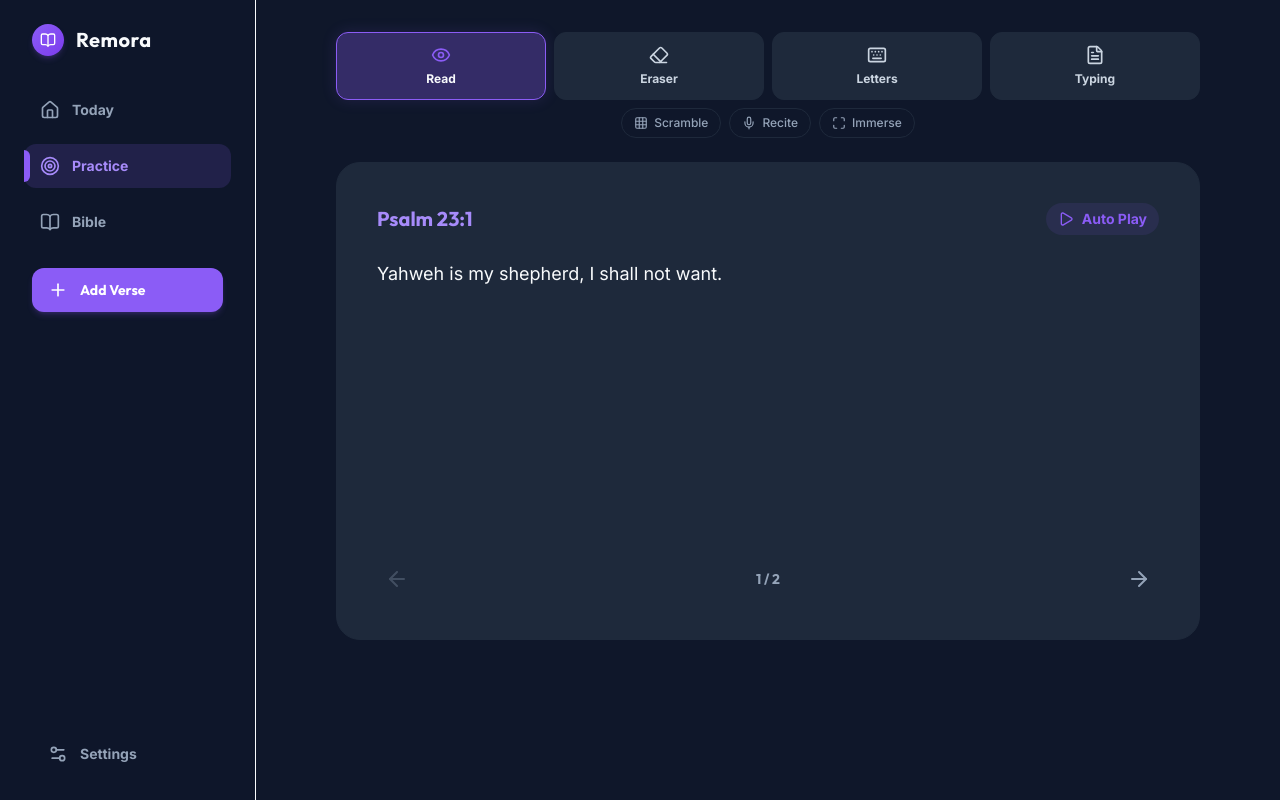
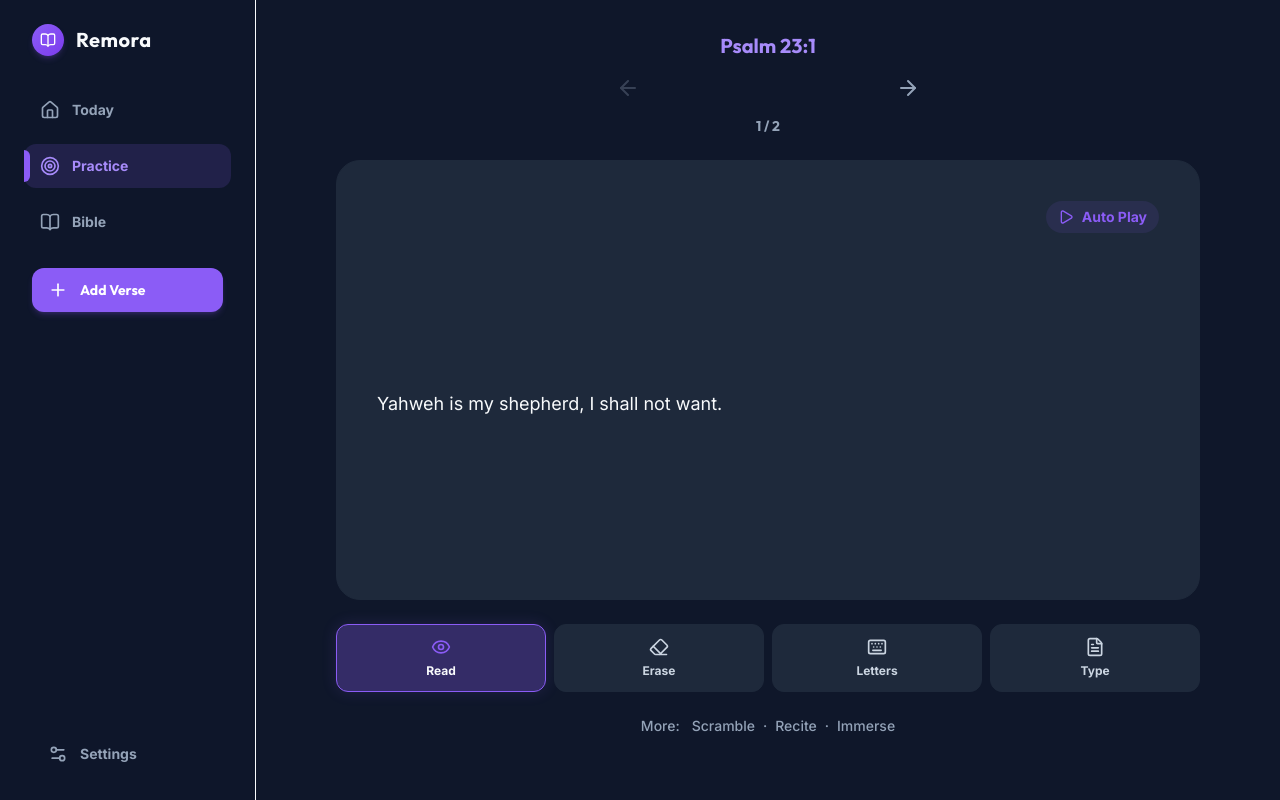
Before and after one commit to Kanakaiah/kanakaiah.github.io, a React (Vite) app: page /#/practice in a window 1280 px wide. Built offline with nearby package versions, Linux system fonts and the light colour scheme.

Commit message:
UI: Restructure Practice screen to match original wireframe layout

```diff
--- a/src/screens/Practice.tsx
+++ b/src/screens/Practice.tsx
@@ -1,6 +1,6 @@
 import React, { useState, useRef, useEffect } from 'react';
 import { useNavigate, useSearchParams } from 'react-router-dom';
-import { BookOpen, ArrowLeft, ArrowRight, Eye, Eraser, Keyboard, Grid, FileText, Mic, Maximize, Check, Play, Square, HelpCircle } from 'lucide-react';
+import { BookOpen, ArrowLeft, ArrowRight, Eye, Eraser, Keyboard, FileText, Check, Play, Square, HelpCircle } from 'lucide-react';
 import { useApp } from '../context/AppContext';
 import { useToast } from '../context/ToastContext';
 import { evaluateSM2 } from '../utils/sm2';
@@ -370,64 +370,45 @@ export const Practice: React.FC = () => {
 
       <div className={`flex-1 flex flex-col max-w-4xl mx-auto w-full px-4 ${isImmersed ? 'justify-center items-center h-full' : ''}`}>
 
-        {/* Mode Selector (Hidden in Immersed) */}
+        {/* Navigation & Header */}
         {!isImmersed && (
-          <div className="flex flex-col gap-2 pb-4 pt-2 px-2 -mx-2 mb-2">
-            {/* Primary Modes — Always visible as tabs */}
-            <div className="grid grid-cols-4 gap-2">
-              {[
-                { id: 'read', icon: Eye, label: 'Read' },
-                { id: 'eraser', icon: Eraser, label: 'Eraser' },
-                { id: 'first-letter', icon: Keyboard, label: 'Letters' },
-                { id: 'typing', icon: FileText, label: 'Typing' },
-              ].map(mode => (
+          <div className="flex flex-col items-center gap-2 mb-6 mt-2">
+            <span className="font-heading font-bold text-accent-light text-xl">
+              {currentVerse.ref}
+            </span>
+            <div className="flex items-center justify-between w-full max-w-xs">
               <button
-                  key={mode.id}
-                  onClick={() => setActiveMode(mode.id as PracticeMode)}
-                  className={`flex flex-col items-center py-3 px-2 rounded-xl border transition-all duration-300
-                    ${activeMode === mode.id
-                      ? 'border-accent bg-[var(--accent-glow-strong)] shadow-[0_0_15px_var(--accent-glow)]'
-                      : 'bg-card border-card-border hover:bg-card-hover'}`}
+                onClick={handlePrev} disabled={activeVerseIndex === 0}
+                className="p-2 rounded-full hover:bg-card-elevated disabled:opacity-30 transition-colors text-muted hover:text-primary"
               >
-                  <mode.icon className={`w-5 h-5 mb-1.5 ${activeMode === mode.id ? 'text-accent' : 'text-secondary'}`} />
-                  <span className={`text-xs font-bold ${activeMode === mode.id ? 'text-primary' : 'text-secondary'}`}>{mode.label}</span>
+                <ArrowLeft className="w-6 h-6" />
               </button>
-              ))}
+              <div className="flex-1 h-[1px] bg-glass-border mx-2"></div>
+              <button
+                onClick={handleNext} disabled={activeVerseIndex === verses.length - 1}
+                className="p-2 rounded-full hover:bg-card-elevated disabled:opacity-30 transition-colors text-muted hover:text-primary"
+              >
+                <ArrowRight className="w-6 h-6" />
+              </button>
             </div>
-
-            {/* Secondary Modes — Compact chips */}
-            <div className="flex items-center justify-center gap-2">
-              {[
-                { id: 'scramble', icon: Grid, label: 'Scramble' },
-                { id: 'speech', icon: Mic, label: 'Recite' },
-                { id: 'immersed', icon: Maximize, label: 'Immerse' },
-              ].map(mode => (
-                <button
-                  key={mode.id}
-                  onClick={() => setActiveMode(mode.id as PracticeMode)}
-                  className={`flex items-center gap-1.5 px-3 py-1.5 rounded-full border text-xs font-medium transition-all duration-300
-                    ${activeMode === mode.id
-                      ? 'border-accent bg-accent/15 text-accent shadow-sm'
-                      : 'bg-transparent border-card-border text-muted hover:text-secondary hover:border-card-hover'}`}
-                >
-                  <mode.icon className="w-3.5 h-3.5" />
-                  {mode.label}
-                </button>
-              ))}
-            </div>
+            <span className="font-heading font-bold text-muted text-sm">
+              {activeVerseIndex + 1} / {verses.length}
+            </span>
           </div>
         )}
 
-        {/* Display Board */}
-        <div className={`bg-card border border-card-border rounded-3xl p-6 lg:p-10 relative flex-1 flex flex-col ${isImmersed ? 'border-none bg-transparent w-full max-w-3xl' : 'shadow-none mb-48 lg:mb-32'}`}>
+        {/* Display Board (Workspace) */}
+        <div className={`bg-card border border-card-border rounded-3xl p-6 lg:p-10 relative flex-1 flex flex-col ${isImmersed ? 'border-none bg-transparent w-full max-w-3xl' : 'shadow-none mb-6'}`}>
           <div className="flex-1 flex flex-col">
-            <div className={`flex items-center mb-6 ${isImmersed ? 'justify-center' : 'justify-between'}`}>
+            <div className={`flex items-center mb-4 ${isImmersed ? 'justify-center' : 'justify-end'} min-h-[2rem]`}>
+              {isImmersed && (
                 <span
-                className={`font-heading font-bold transition-all duration-75 ${isImmersed ? 'text-secondary' : 'text-accent-light text-xl'}`}
-                style={isImmersed ? { fontSize: `${1.5 * zoomLevel}rem`, lineHeight: `${2 * zoomLevel}rem` } : {}}
+                  className="font-heading font-bold transition-all duration-75 text-secondary"
+                  style={{ fontSize: `${1.5 * zoomLevel}rem`, lineHeight: `${2 * zoomLevel}rem` }}
                 >
                   {currentVerse.ref}
                 </span>
+              )}
 
               {!isImmersed && activeMode === 'read' && (
                 <button
@@ -455,35 +436,60 @@ export const Practice: React.FC = () => {
 
             {!isImmersed && activeMode !== 'read' && renderProgressiveHint()}
 
-            <div key={activeMode} className="flex-1 animate-in fade-in zoom-in-95 duration-300">
+            <div key={activeMode} className="flex-1 animate-in fade-in zoom-in-95 duration-300 flex flex-col justify-center">
               {renderWorkspace()}
             </div>
           </div>
+        </div>
 
-          {/* Navigation Arrows */}
+        {/* Mode Selector (Moved to Bottom) */}
         {!isImmersed && (
-            <div className="mt-12 flex items-center justify-between">
+          <div className="flex flex-col gap-4 pb-24 lg:pb-8">
+            {/* Primary Modes — Always visible as tabs */}
+            <div className="grid grid-cols-4 gap-2">
+              {[
+                { id: 'read', icon: Eye, label: 'Read' },
+                { id: 'eraser', icon: Eraser, label: 'Erase' },
+                { id: 'first-letter', icon: Keyboard, label: 'Letters' },
+                { id: 'typing', icon: FileText, label: 'Type' },
+              ].map(mode => (
                 <button
-                onClick={handlePrev} disabled={activeVerseIndex === 0}
-                className="p-2 rounded-full hover:bg-card-elevated disabled:opacity-30 transition-colors text-muted hover:text-primary"
+                  key={mode.id}
+                  onClick={() => setActiveMode(mode.id as PracticeMode)}
+                  className={`flex flex-col items-center py-3 px-2 rounded-xl border transition-all duration-300
+                    ${activeMode === mode.id
+                      ? 'border-accent bg-[var(--accent-glow-strong)] shadow-[0_0_15px_var(--accent-glow)]'
+                      : 'bg-card border-card-border hover:bg-card-hover'}`}
                 >
-                <ArrowLeft className="w-6 h-6" />
+                  <mode.icon className={`w-5 h-5 mb-1.5 ${activeMode === mode.id ? 'text-accent' : 'text-secondary'}`} />
+                  <span className={`text-xs font-bold ${activeMode === mode.id ? 'text-primary' : 'text-secondary'}`}>{mode.label}</span>
                 </button>
+              ))}
+            </div>
 
-              <span className="font-heading font-bold text-muted text-sm">
-                {activeVerseIndex + 1} / {verses.length}
-              </span>
-
+            {/* Secondary Modes — Compact chips */}
+            <div className="flex items-center justify-center gap-3 mt-2 text-sm font-medium text-muted">
+              <span>More:</span>
+              <div className="flex items-center gap-2">
+                {[
+                  { id: 'scramble', label: 'Scramble' },
+                  { id: 'speech', label: 'Recite' },
+                  { id: 'immersed', label: 'Immerse' },
+                ].map((mode, idx) => (
+                  <React.Fragment key={mode.id}>
+                    {idx > 0 && <span>·</span>}
                     <button
-                onClick={handleNext} disabled={activeVerseIndex === verses.length - 1}
-                className="p-2 rounded-full hover:bg-card-elevated disabled:opacity-30 transition-colors text-muted hover:text-primary"
+                      onClick={() => setActiveMode(mode.id as PracticeMode)}
+                      className={`transition-colors ${activeMode === mode.id ? 'text-accent font-bold' : 'hover:text-primary'}`}
                     >
-                <ArrowRight className="w-6 h-6" />
+                      {mode.label}
                     </button>
+                  </React.Fragment>
+                ))}
+              </div>
+            </div>
           </div>
         )}
-        </div>
-
       </div>
 
       {/* Footer / Scoring (Hidden in Read/Immersed) */}
```
Lines whose indentation alone changed are shown as unchanged.
